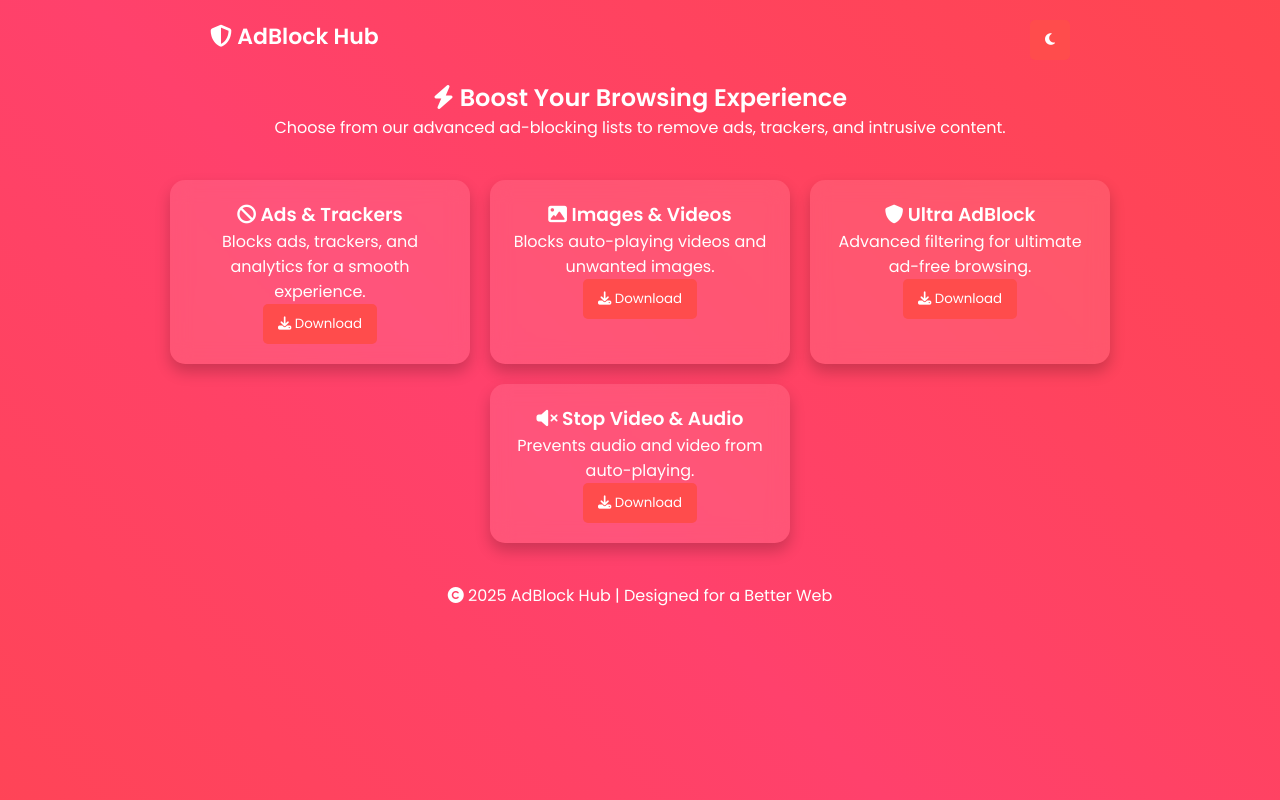
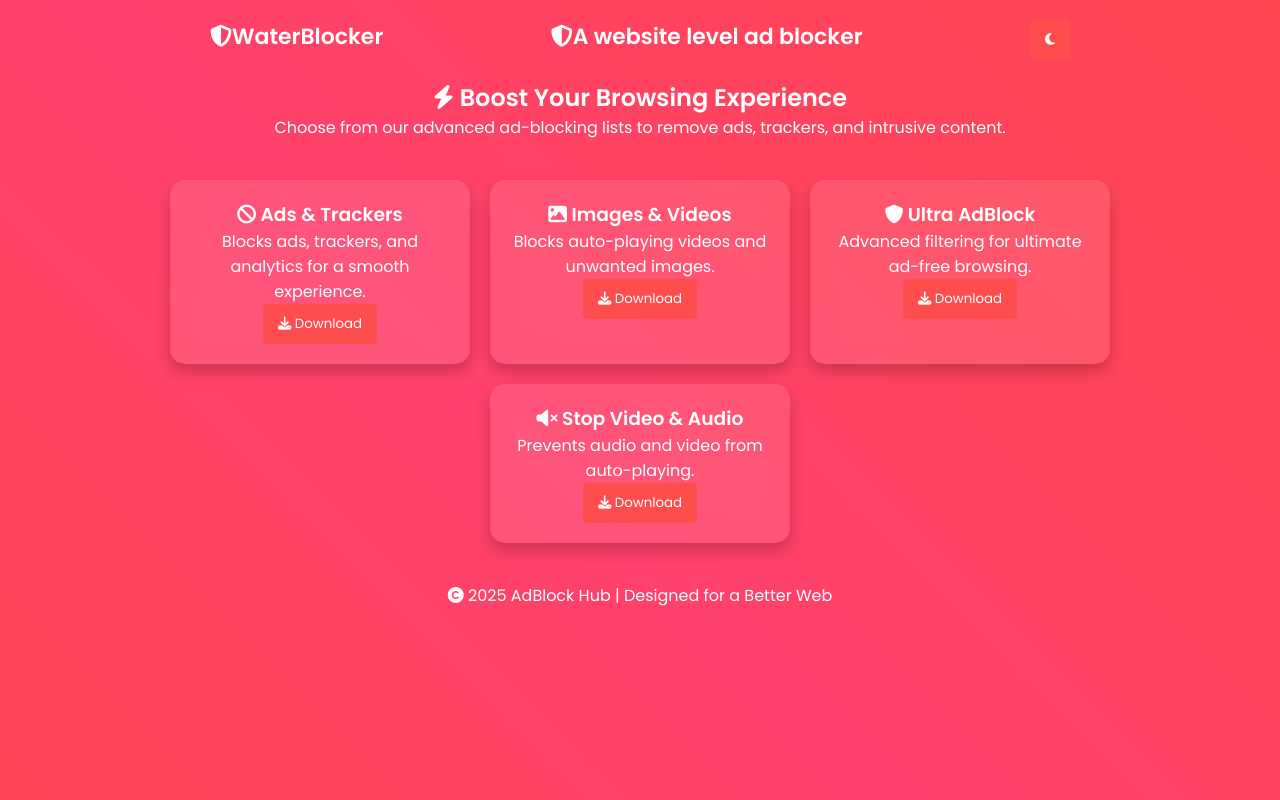
Before and after one commit to manojkumar460/WaterBlocker.com, a plain HTML site: page index.html in a window 1280 px wide. Drawn offline with Linux system fonts and the light colour scheme.

Commit message:
Update index.html

```diff
--- a/index.html
+++ b/index.html
@@ -3,7 +3,7 @@
 <head>
     <meta charset="UTF-8">
     <meta name="viewport" content="width=device-width, initial-scale=1.0">
-    <title>Ad Blocker Lists</title>
+    <title>WaterBlocker.com</title>
     <link rel="stylesheet" href="css/styles.css">
     <link href="https://fonts.googleapis.com/css2?family=Poppins:wght@400;600&display=swap" rel="stylesheet">
     <link rel="stylesheet" href="https://cdnjs.cloudflare.com/ajax/libs/font-awesome/6.5.1/css/all.min.css">
@@ -14,7 +14,8 @@
 
 <div class="container">
     <nav>
-        <h1 class="logo"><i class="fa-solid fa-shield-halved"></i> AdBlock Hub</h1>
+        <h1 class="logo"><i class="fa-solid fa-shield-halved"></i>WaterBlocker</h1>
+        <h3 class="logo"><i class="fa-solid fa-shield-halved"></i>A website level ad blocker</h3>
         <button id="theme-toggle"><i class="fa-solid fa-moon"></i></button>
     </nav>
 
```
